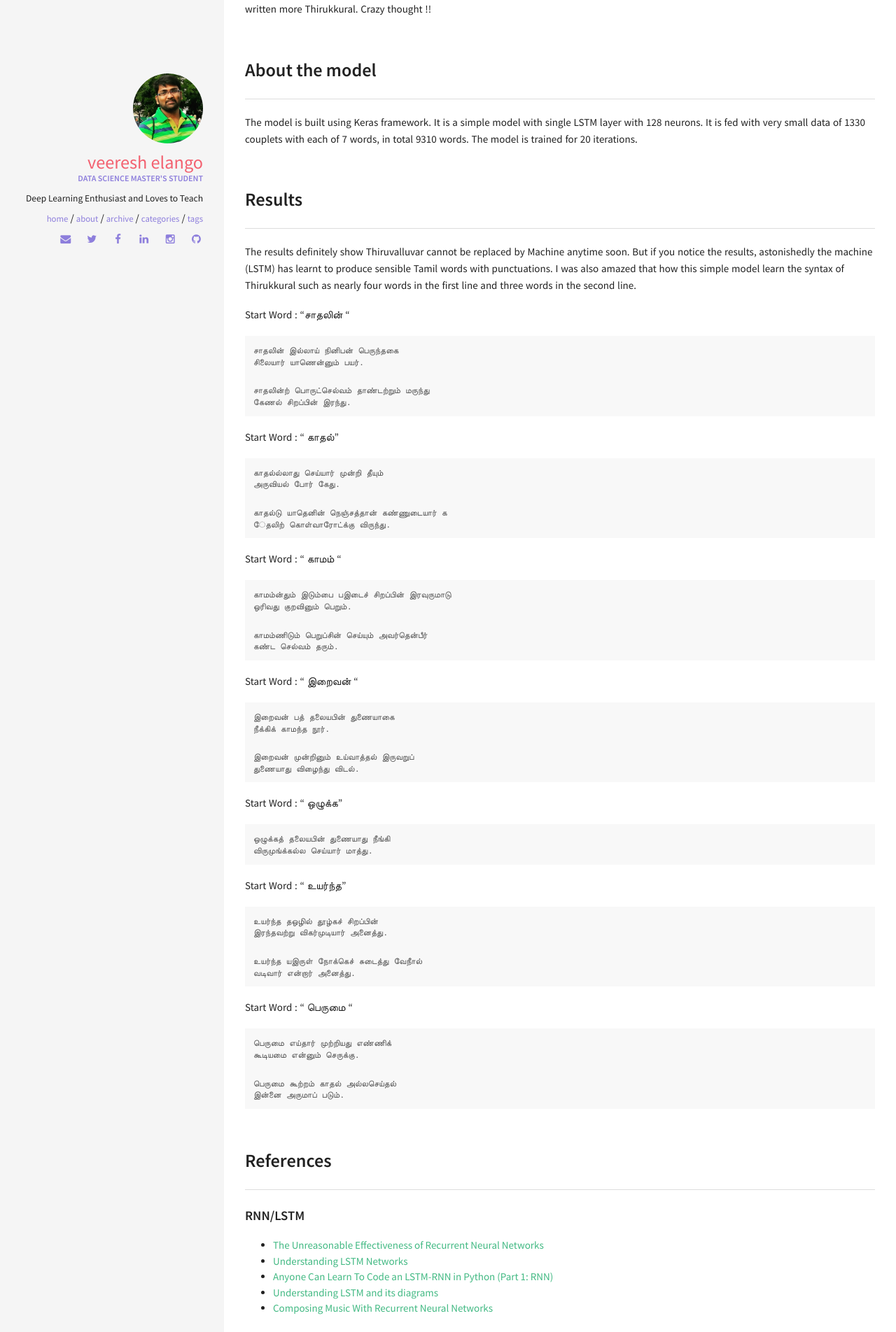
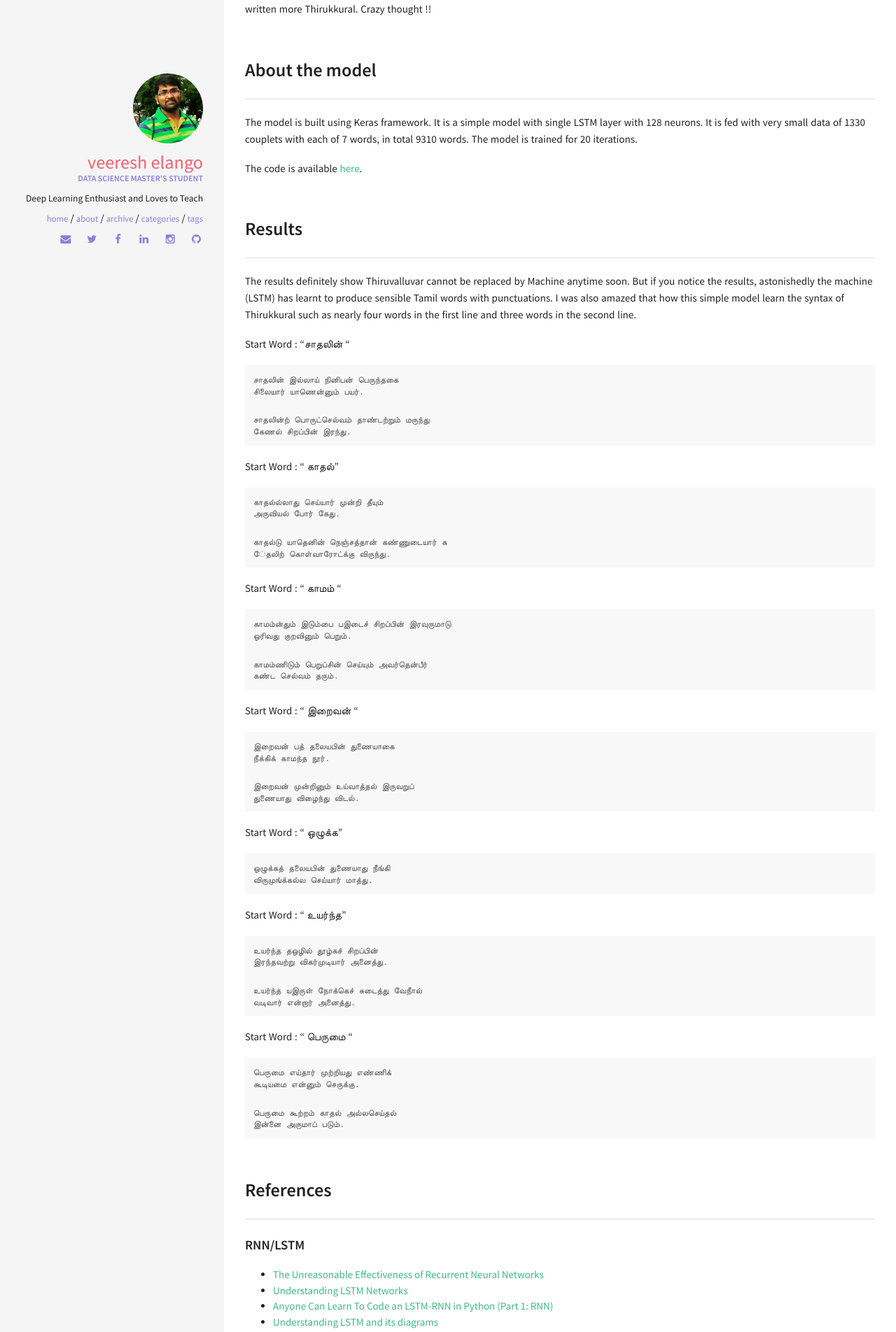
Before and after one commit to VeereshElango/veereshelango.github.io, a Jekyll site: the page built from _posts/2017-07-02-text-generation-with-thirukkural.md, in a window 1280 px wide. Shown: the part 1677-3581 px from the top of the page at 70% size. Built offline with Jekyll 4.4.1, drawn with Linux system fonts in a browser that asks for light colours.

Commit message:
added link to code

```diff
--- a/_posts/2017-07-02-text-generation-with-thirukkural.md
+++ b/_posts/2017-07-02-text-generation-with-thirukkural.md
@@ -49,6 +49,8 @@ This provoked the curiosity within me to know how it would be if Thiruvalluvar h
 The model is built using Keras framework. It is a simple model with single LSTM layer with 128 neurons. It is fed with very small
 data of 1330 couplets with each of 7 words, in total 9310 words.
 The model is trained for 20 iterations.
+
+The code is available [here](https://github.com/VeereshElango/text_generation_thirukkural).
 
 ## Results
 
```
